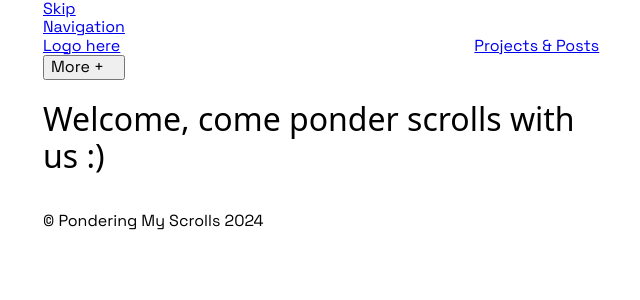
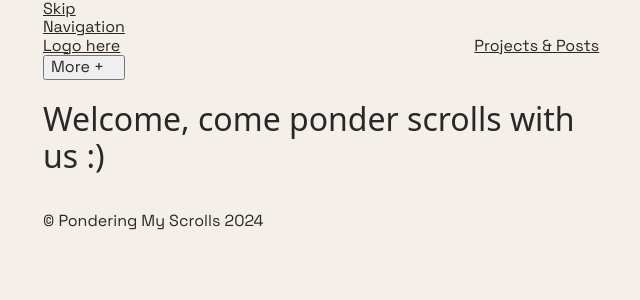
Before and after one commit to Pondering-My-Scrolls/pondering-my-scrolls-website, a Next.js app: page / in a window 1280 px wide. Shown: the top 300 px of the page, without its empty margins (7-647 px from the left). Built offline with nearby package versions, Linux system fonts and the light colour scheme; a web font is replaced by a local one.

Commit message:
Set up global styles

```diff
--- /dev/null
+++ b/assets/styles/2-global.scss
@@ -0,0 +1,14 @@
+body {
+    background-color: $cream;
+
+    * {
+        color: $black;
+    }
+}
+
+.button {
+    background: transparent;
+    border: 1px solid $black;
+    font-size: 1.1rem;
+    padding: 0.03rem 1.2rem;
+}
--- a/assets/styles/main.scss
+++ b/assets/styles/main.scss
@@ -1,3 +1,4 @@
 @import "1-variables";
+@import "2-global";
 @import "2-layout";
 @import "2-typography";
```
